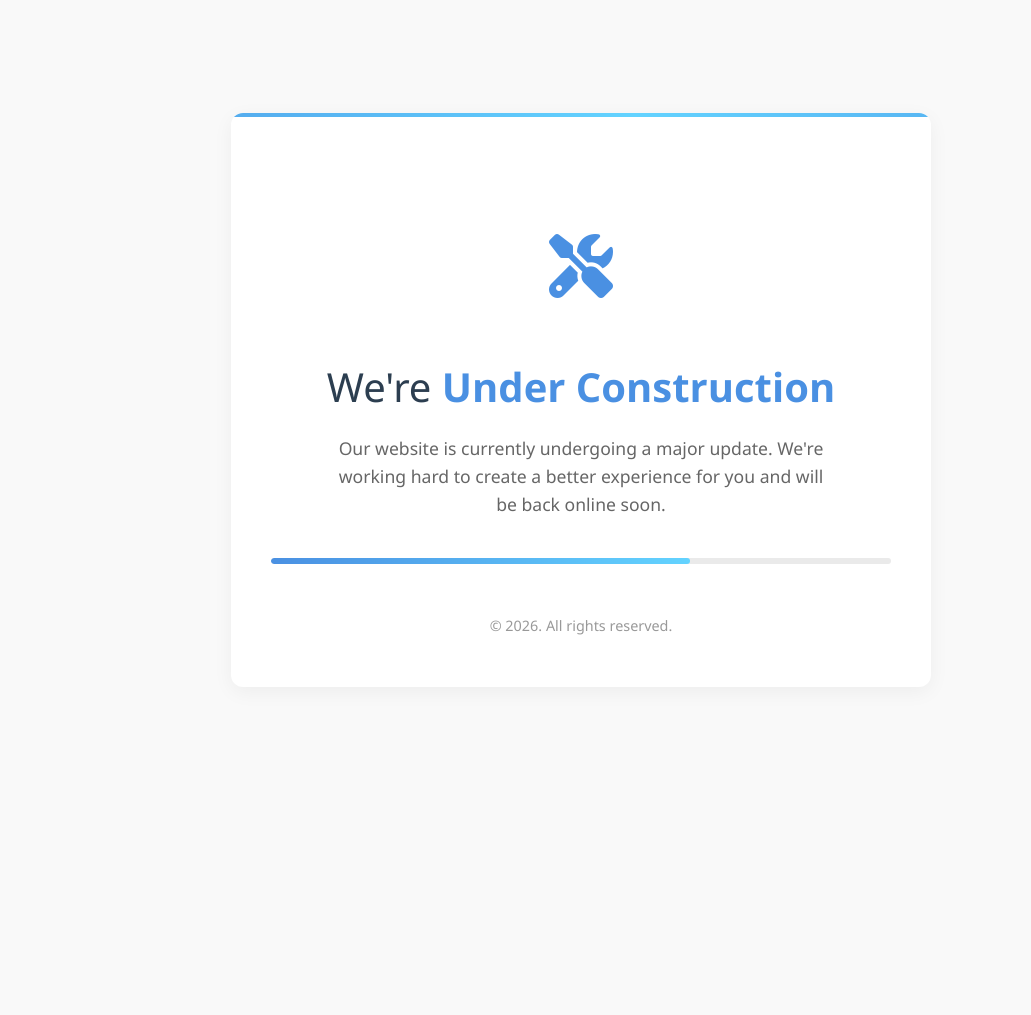
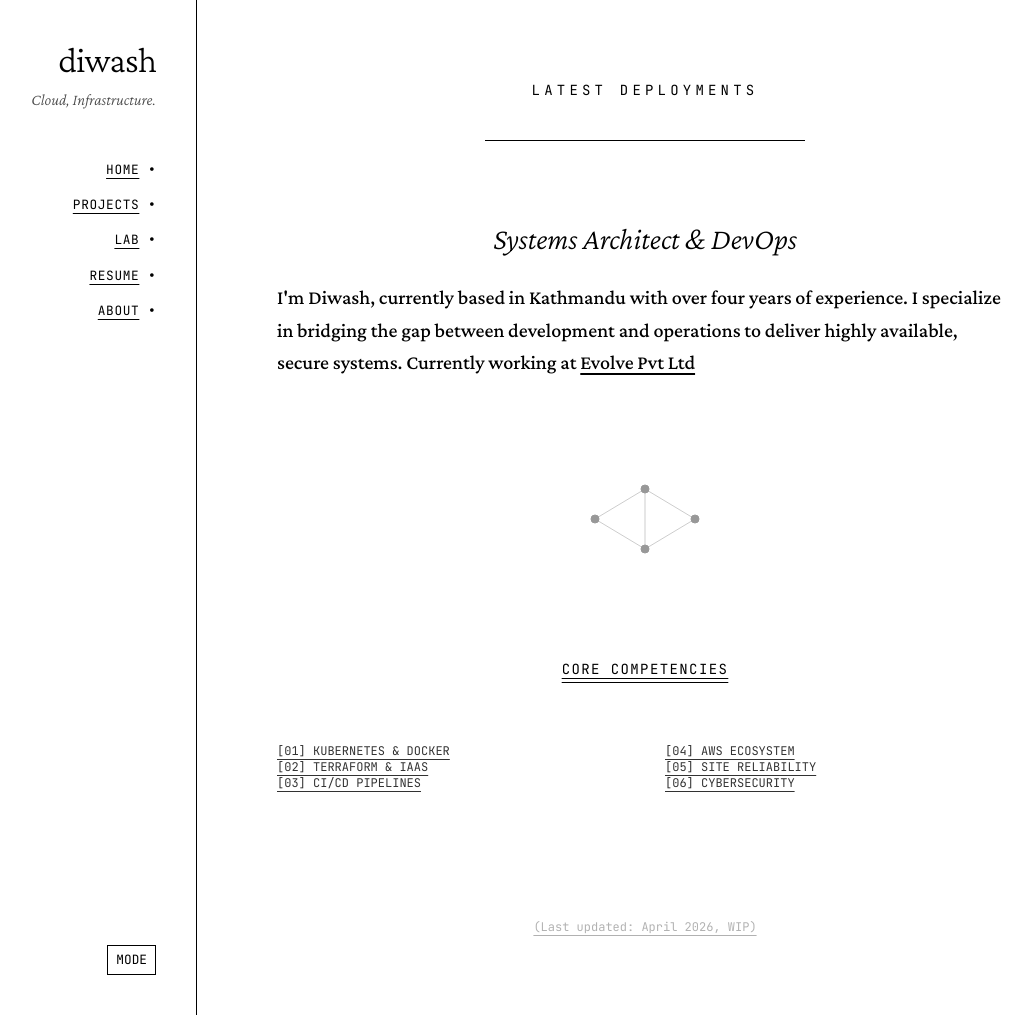
Before and after one commit to winterbliss/diwasx.com.np, a plain HTML site: page index.html in a window 1280 px wide. Shown: the whole page, without its empty margins (59-1090 px from the left). Before the commit the page ends 800 px from the top, so only its background shows below. Drawn offline with nearby package versions, Linux system fonts and the light colour scheme.

Commit message:
Updated Index.html

```diff
--- a/index.html
+++ b/index.html
@@ -3,214 +3,134 @@
 <head>
     <meta charset="UTF-8">
     <meta name="viewport" content="width=device-width, initial-scale=1.0">
-    <title>Website Under Construction</title>
-    <link rel="stylesheet" href="https://cdnjs.cloudflare.com/ajax/libs/font-awesome/6.4.0/css/all.min.css">
+    <title>Diwash Pandey</title>
+    <script src="https://cdn.tailwindcss.com"></script>
+    <link href="https://fonts.googleapis.com/css2?family=Crimson+Pro:ital,wght@0,300;0,500;1,300&family=JetBrains+Mono&display=swap" rel="stylesheet">
     <style>
-        * {
-            margin: 0;
-            padding: 0;
-            box-sizing: border-box;
+        :root {
+            --bg: #ffffff;
+            --text: #000000;
+            --line: #000000;
+        }
+        .dark-mode {
+            --bg: #111111;
+            --text: #e0e0e0;
+            --line: #444444;
+        }
+        body {
+            background-color: var(--bg);
+            color: var(--text);
+            font-family: 'Crimson Pro', serif;
+            transition: background 0.2s ease;
+        }
+        .mono { font-family: 'JetBrains Mono', monospace; font-size: 0.8rem; }
+
+        /* Sidebar Border */
+        .sidebar {
+            border-right: 1.5px solid var(--line);
         }
 
-        body {
-            font-family: 'Segoe UI', system-ui, -apple-system, sans-serif;
-            background-color: #f9f9f9;
-            color: #333;
-            line-height: 1.6;
-            min-height: 100vh;
-            display: flex;
-            justify-content: center;
-            align-items: center;
-            padding: 20px;
+        /* Links inspired by the screenshot */
+        .nav-link {
+            text-decoration: underline;
+            text-underline-offset: 4px;
+            transition: opacity 0.2s;
+        }
+        .nav-link:hover {
+            opacity: 0.5;
         }
 
-        .container {
-            max-width: 700px;
-            width: 100%;
-            text-align: center;
-            padding: 50px 40px;
-            background-color: white;
-            border-radius: 12px;
-            box-shadow: 0 5px 20px rgba(0, 0, 0, 0.05);
-            position: relative;
-            overflow: hidden;
+        /* Bullet separator from screenshot */
+        .nav-item::after {
+            content: " •";
+            font-weight: bold;
         }
 
-        .container::before {
-            content: '';
-            position: absolute;
-            top: 0;
-            left: 0;
+        .section-divider {
+            border-top: 1px solid var(--line);
             width: 100%;
-            height: 4px;
-            background: linear-gradient(90deg, #4a90e2, #63d3ff, #4a90e2);
-            background-size: 200% 100%;
-            animation: gradientMove 3s ease infinite;
-        }
-
-        .logo {
-            margin-bottom: 30px;
-            font-weight: 700;
-            font-size: 2rem;
-            letter-spacing: -0.5px;
-            color: #2c3e50;
-        }
-
-        .logo span {
-            color: #4a90e2;
-        }
-
-        h1 {
-            font-size: 2.5rem;
-            font-weight: 300;
-            margin-bottom: 15px;
-            color: #2c3e50;
-        }
-
-        .highlight {
-            font-weight: 600;
-            color: #4a90e2;
-        }
-
-        p {
-            font-size: 1.1rem;
-            color: #666;
-            margin-bottom: 30px;
-            max-width: 500px;
-            margin-left: auto;
-            margin-right: auto;
-        }
-
-        .construction-icon {
-            font-size: 4rem;
-            color: #4a90e2;
-            margin: 30px 0;
-            display: inline-block;
-            animation: float 3s ease-in-out infinite;
-        }
-
-        .progress-container {
-            width: 100%;
-            height: 6px;
-            background-color: #eaeaea;
-            border-radius: 3px;
-            margin: 40px 0 50px;
-            overflow: hidden;
-        }
-
-        .progress-bar {
-            height: 100%;
-            width: 65%;
-            background: linear-gradient(90deg, #4a90e2, #63d3ff);
-            border-radius: 3px;
-            animation: progressAnimation 2s ease-in-out infinite alternate;
-        }
-
-        .contact-info {
-            margin-top: 30px;
-            padding-top: 30px;
-            border-top: 1px solid #eee;
-        }
-
-        .contact-info p {
-            margin-bottom: 10px;
-            font-size: 1rem;
-        }
-
-        .email {
-            color: #4a90e2;
-            text-decoration: none;
-            font-weight: 500;
-            transition: color 0.3s;
-            font-size: 1.1rem;
-        }
-
-        .email:hover {
-            color: #2c3e50;
-            text-decoration: underline;
-        }
-
-        .footer {
-            margin-top: 40px;
-            color: #999;
-            font-size: 0.9rem;
-        }
-
-        /* Animations */
-        @keyframes float {
-            0%, 100% { transform: translateY(0); }
-            50% { transform: translateY(-10px); }
-        }
-
-        @keyframes gradientMove {
-            0% { background-position: 0% 50%; }
-            50% { background-position: 100% 50%; }
-            100% { background-position: 0% 50%; }
-        }
-
-        @keyframes progressAnimation {
-            0% { width: 65%; }
-            100% { width: 70%; }
-        }
-
-        /* Responsive adjustments */
-        @media (max-width: 768px) {
-            .container {
-                padding: 40px 25px;
-            }
-
-            h1 {
-                font-size: 2rem;
-            }
-        }
-
-        @media (max-width: 480px) {
-            h1 {
-                font-size: 1.7rem;
-            }
-
-            p {
-                font-size: 1rem;
-            }
-
-            .construction-icon {
-                font-size: 3rem;
-            }
+            margin: 40px 0;
         }
     </style>
 </head>
-<body>
-    <div class="container">
-        <div class="logo"><span></span></div>
+<body class="min-h-screen">
 
-        <div class="construction-icon">
-            <i class="fas fa-tools"></i>
-        </div>
+    <div class="flex flex-col md:flex-row min-h-screen">
 
-        <h1>We're <span class="highlight">Under Construction</span></h1>
+        <aside class="sidebar w-full md:w-64 p-10 flex flex-col items-end text-right">
+            <h1 class="text-4xl font-light mb-2 tracking-tight">diwash</h1>
+            <p class="italic opacity-70 mb-12">Cloud, Infrastructure.</p>
 
-        <p>Our website is currently undergoing a major update. We're working hard to create a better experience for you and will be back online soon.</p>
+            <nav class="space-y-4 mono uppercase tracking-wider">
+                <div class="nav-item"><a href="#" class="nav-link">Home</a></div>
+                <div class="nav-item"><a href="#" class="nav-link">Projects</a></div>
+                <div class="nav-item"><a href="#" class="nav-link">Lab</a></div>
+                <div class="nav-item"><a href="#" class="nav-link">Resume</a></div>
+                <div class="nav-item"><a href="#" class="nav-link">About</a></div>
+            </nav>
 
-        <div class="progress-container">
-            <div class="progress-bar"></div>
-        </div>
+            <button id="theme-toggle" class="mt-auto mono border border-[var(--line)] px-2 py-1 hover:bg-[var(--text)] hover:text-[var(--bg)] transition-all">
+                MODE
+            </button>
+        </aside>
 
+        <main class="flex-1 p-10 md:p-20 max-w-4xl">
 
-        <div class="footer">
-            &copy; 2026. All rights reserved.
-        </div>
+            <header class="text-center mb-20">
+                <h2 class="text-sm mono uppercase tracking-[0.3em] mb-4">Latest Deployments</h2>
+                <div class="section-divider max-w-xs mx-auto"></div>
+            </header>
+
+            <article class="space-y-12">
+                <section>
+                    <h3 class="text-3xl italic font-light mb-6 text-center">Systems Architect & DevOps</h3>
+                    <p class="text-xl leading-relaxed text-justify md:text-left">
+                        I'm Diwash, currently based in Kathmandu with over four years of experience. I specialize in bridging the gap between development and operations to deliver highly available, secure systems. Currently working at
+                        <a href="https://evolveasia.co" target="_blank" class="text-[var(--accent)] underline underline-offset-4 hover:opacity-70">
+        Evolve Pvt Ltd
+                    </p>
+                </section>
+
+                <div class="py-20 flex justify-center opacity-40">
+                    <svg width="200" height="120" viewBox="0 0 200 120" class="stroke-[var(--text)] fill-none">
+                        <circle cx="50" cy="60" r="4" fill="currentColor"/>
+                        <circle cx="100" cy="30" r="4" fill="currentColor"/>
+                        <circle cx="100" cy="90" r="4" fill="currentColor"/>
+                        <circle cx="150" cy="60" r="4" fill="currentColor"/>
+                        <path d="M50 60 L100 30 L150 60 L100 90 Z M100 30 L100 90" stroke-width="0.5"/>
+                    </svg>
+                </div>
+
+                <section class="space-y-8">
+                    <div class="text-center">
+                        <h4 class="text-sm mono uppercase tracking-widest underline underline-offset-8">Core Competencies</h4>
+                    </div>
+                    <div class="grid grid-cols-1 md:grid-cols-2 gap-10 mono text-xs opacity-80 pt-8">
+                        <div>
+                            [01] KUBERNETES & DOCKER<br>
+                            [02] TERRAFORM & IAAS<br>
+                            [03] CI/CD PIPELINES
+                        </div>
+                        <div>
+                            [04] AWS ECOSYSTEM<br>
+                            [05] SITE RELIABILITY<br>
+                            [06] CYBERSECURITY
+                        </div>
+                    </div>
+                </section>
+            </article>
+
+            <footer class="mt-32 text-center text-xs mono opacity-30">
+                (Last updated: April 2026, WIP)
+            </footer>
+        </main>
+
     </div>
 
     <script>
-        // Add subtle hover effect to the container
-        document.querySelector('.container').addEventListener('mouseenter', function() {
-            this.style.transform = 'translateY(-5px)';
-            this.style.transition = 'transform 0.3s ease';
-        });
-
-        document.querySelector('.container').addEventListener('mouseleave', function() {
-            this.style.transform = 'translateY(0)';
-        });
+        const btn = document.getElementById('theme-toggle');
+        const body = document.body;
+        btn.addEventListener('click', () => body.classList.toggle('dark-mode'));
     </script>
 </body>
 </html>
```
